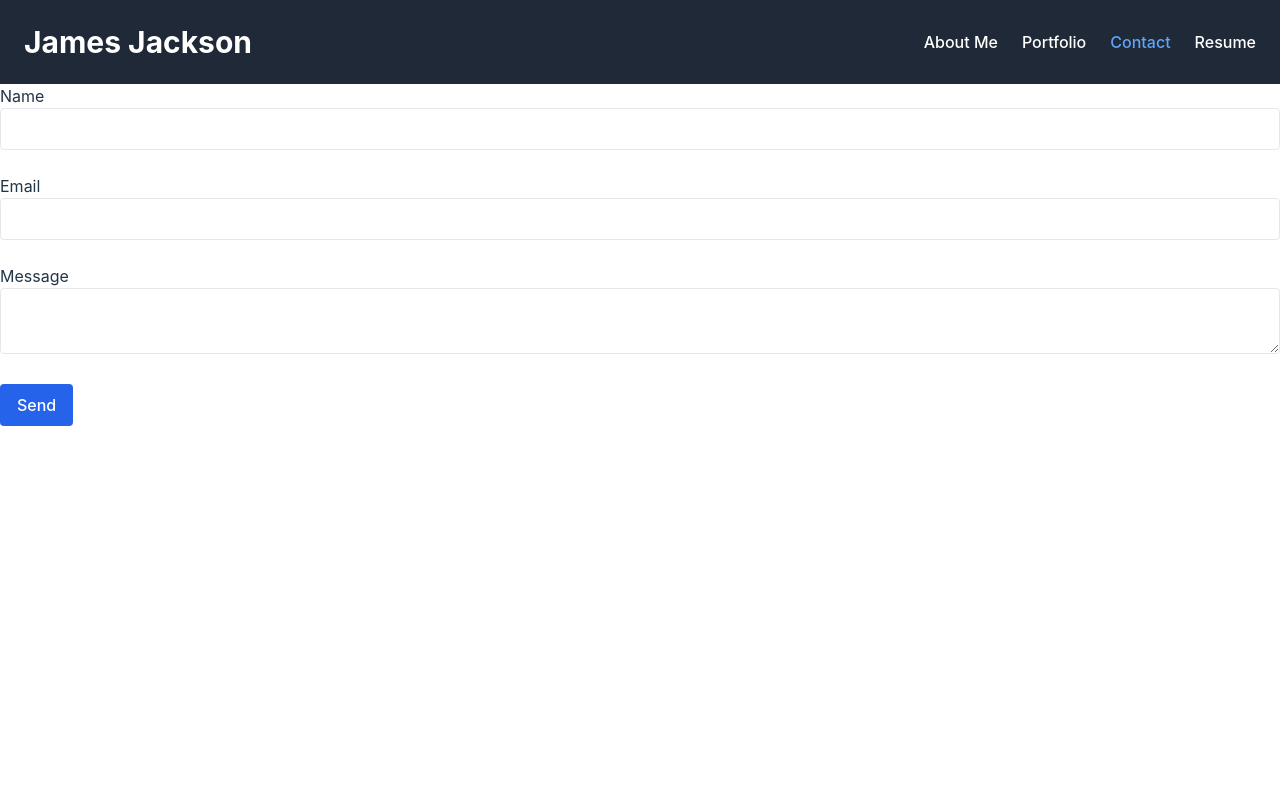
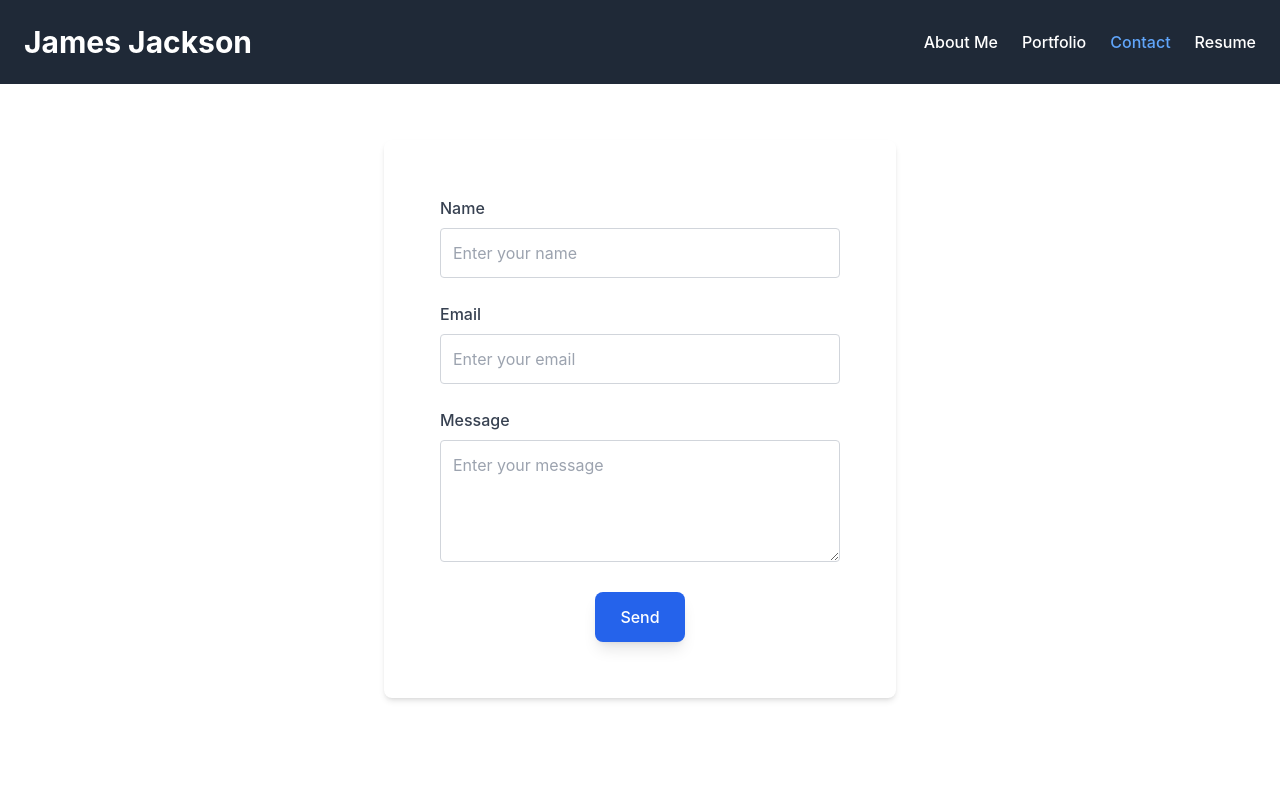
Before and after one commit to jjackson0228/Professional-React-Portfolio, a React (Vite) app: page /Contact in a window 1280 px wide. Shown: the top 800 px of the page. Built offline with nearby package versions, Linux system fonts and the light colour scheme.

Commit message:
wrapped from on contact page in a div making it full screen still need to fix bottom and top margins and padding for other elements

```diff
--- a/src/pages/Contact.jsx
+++ b/src/pages/Contact.jsx
@@ -28,45 +28,63 @@ export default function Contact() {
   };
 
   return (
-    <form className="space-y-6 min-h-screen" onSubmit={handleSubmit}>
+    <div className="min-h-screen">
+      <form
+        className="max-w-lg mx-auto mt-14 p-14 bg-white shadow-md rounded-lg space-y-6"
+        onSubmit={handleSubmit}
+      >
         <div>
-        <label>Name</label>
+          <label className="block text-gray-700 font-medium mb-2">Name</label>
           <input
             type="text"
             name="name"
             value={form.name}
             onChange={handleChange}
-          className="w-full border p-2 rounded"
+            className="w-full border border-gray-300 p-3 rounded focus:outline-none focus:ring-2 focus:ring-blue-500"
+            placeholder="Enter your name"
           />
-        {errors.name && <p className="text-red-500">{errors.name}</p>}
+          {errors.name && <p className="text-red-500 mt-1">{errors.name}</p>}
         </div>
+
         <div>
-        <label>Email</label>
+          <label className="block text-gray-700 font-medium mb-2">Email</label>
           <input
             type="email"
             name="email"
             value={form.email}
             onChange={handleChange}
-          className="w-full border p-2 rounded"
+            className="w-full border border-gray-300 p-3 rounded focus:outline-none focus:ring-2 focus:ring-blue-500"
+            placeholder="Enter your email"
           />
-        {errors.email && <p className="text-red-500">{errors.email}</p>}
+          {errors.email && <p className="text-red-500 mt-1">{errors.email}</p>}
         </div>
+
         <div>
-        <label>Message</label>
+          <label className="block text-gray-700 font-medium mb-2">
+            Message
+          </label>
           <textarea
             name="message"
             value={form.message}
             onChange={handleChange}
-          className="w-full border p-2 rounded"
+            className="w-full border border-gray-300 p-3 rounded focus:outline-none focus:ring-2 focus:ring-blue-500"
+            rows="4"
+            placeholder="Enter your message"
           ></textarea>
-        {errors.message && <p className="text-red-500">{errors.message}</p>}
+          {errors.message && (
+            <p className="text-red-500 mt-1">{errors.message}</p>
+          )}
         </div>
+
+        <div className="flex justify-center">
           <button
             type="submit"
-        className="bg-blue-600 text-white py-2 px-4 rounded"
+            className="bg-blue-600 text-white py-3 px-6 rounded-lg shadow-lg hover:bg-blue-700 transition transform hover:scale-105"
           >
             Send
           </button>
+        </div>
       </form>
+    </div>
   );
 }
```
Lines whose indentation alone changed are shown as unchanged.
